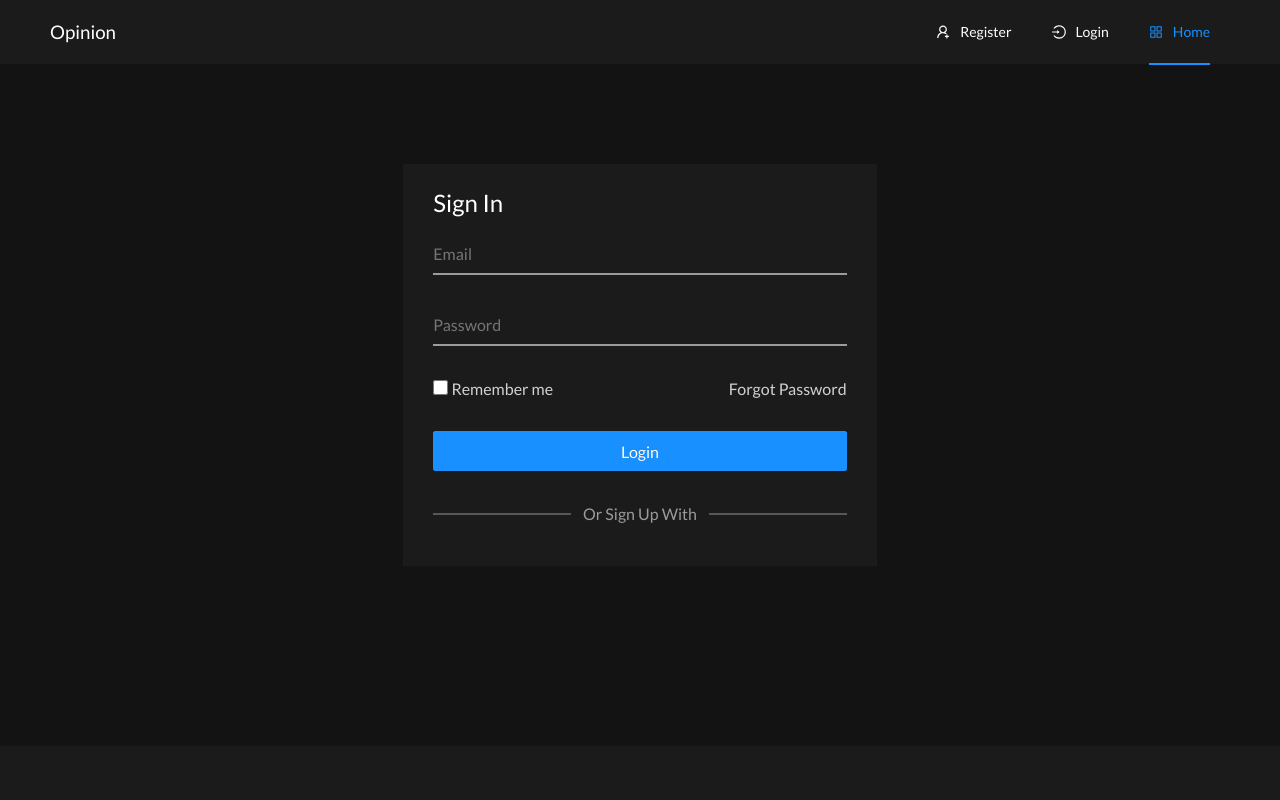
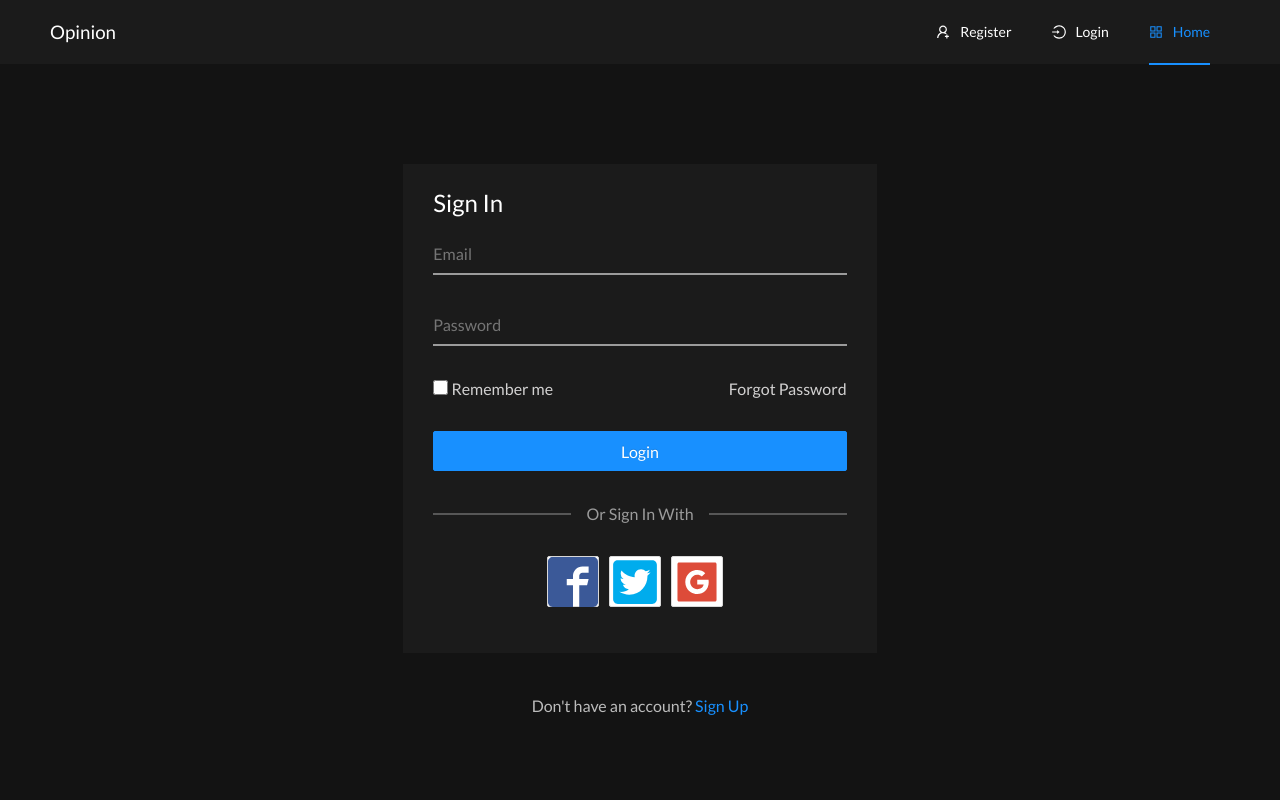
Before and after one commit to greatertomi/productrave-frontend, a React (Create React App) app in the folder opinion-frontend/: page / in a window 1280 px wide. Shown: the top 800 px of the page. Built offline with nearby package versions, Linux system fonts and the light colour scheme.

Commit message:
Began working on register component

```diff
--- a/opinion-frontend/package.json
+++ b/opinion-frontend/package.json
@@ -12,6 +12,7 @@
     "react": "^17.0.1",
     "react-dom": "^17.0.1",
     "react-icons": "^4.1.0",
+    "react-router-dom": "^5.2.0",
     "react-scripts": "4.0.1",
     "web-vitals": "^0.2.4"
   },
--- a/opinion-frontend/src/components/auth/Login.js
+++ b/opinion-frontend/src/components/auth/Login.js
@@ -1,5 +1,9 @@
 import React from 'react';
 import { Row, Col, Button } from 'antd';
+
+import { ImFacebook2 } from 'react-icons/im';
+import { FaTwitterSquare } from 'react-icons/fa';
+import { AiFillGoogleSquare } from 'react-icons/ai';
 
 import Navbar from '../layout/Navbar';
 import Footer from '../layout/Footer';
@@ -39,13 +43,28 @@ const Login = () => (
                 <hr />
               </Col>
               <Col span={8} className="text-center">
-                Or Sign Up With
+                Or Sign In With
               </Col>
               <Col span={8}>
                 <hr />
               </Col>
             </Row>
+            <div className="iconGroupDiv">
+              <Button>
+                <ImFacebook2 size={50} color="#3B5998" />
+              </Button>
+              <Button>
+                <FaTwitterSquare size={50} color="#00ACED" />
+              </Button>
+              <Button>
+                <AiFillGoogleSquare size={50} color="#DD4B39" />
+              </Button>
+            </div>
           </form>
+        </div>
+        <div className="text-center">
+          Don't have an account?
+          <span> Sign Up</span>
         </div>
       </Col>
     </Row>
--- a/opinion-frontend/src/styles/App.scss
+++ b/opinion-frontend/src/styles/App.scss
@@ -34,7 +34,7 @@ h2, h3 {
 }
 
 .landingBanner {
-  margin: 60px 14% 30px;
+  margin: 80px 14% 30px;
 }
 
 .landingImg {
@@ -83,6 +83,18 @@ h2, h3 {
   .loginForm {
     margin: 100px 30px 40px;
   }
+
+  div:last-child.text-center {
+    color: #bcbcbc;
+    span {
+      cursor: pointer;
+      color: #1890FF;
+      &:hover {
+        text-decoration: underline;
+        color: #0f7bdd;
+      }
+    }
+  }
 }
 
 .loginForm {
@@ -112,6 +124,17 @@ h2, h3 {
     align-items: center;
     color: $gray;
   }
+
+  .iconGroupDiv {
+    margin-top: 30px;
+    text-align: center;
+    Button {
+      margin-right: 10px;
+      background: white;
+      height: 51px;
+      padding: 0;
+    }
+  }
 }
 
 .styledInput {
```
Also changed, not shown: opinion-frontend/src/components/auth/Register.js (+73 -0 lines), 2 other files (tests, documents, lock files or other folders).
